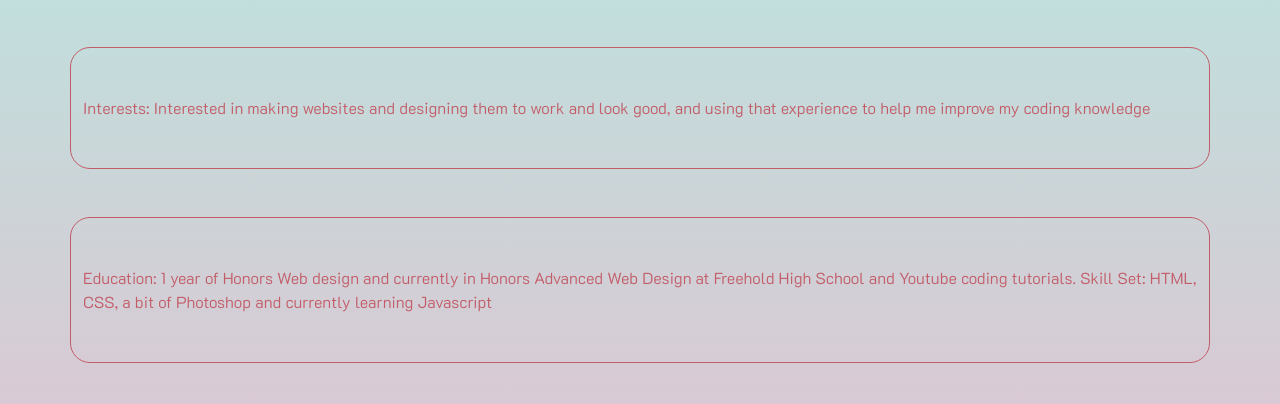
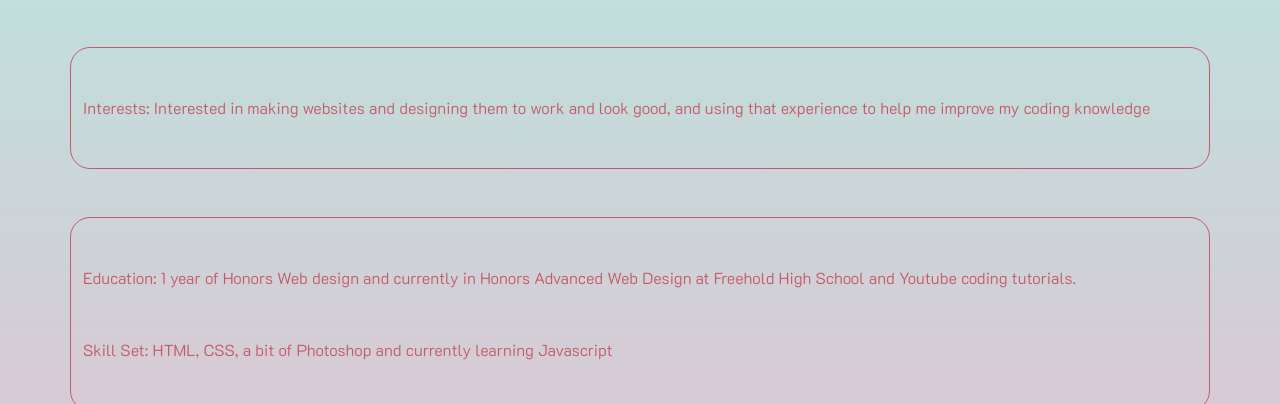
Before and after one commit to Giorios/portfolio2, a website: page index.html in a window 1280 px wide. Shown: the part 256-660 px from the top of the page. Drawn offline with nearby package versions, Linux system fonts and the light colour scheme.

Commit message:
minor change

```diff
--- a/index.html
+++ b/index.html
@@ -88,6 +88,10 @@
           <div class="row my-5">
             <div class="col" data-aos="fade-left" data-aos-delay="500">
               Education: 1 year of Honors Web design and currently in Honors Advanced Web Design at Freehold High School and Youtube coding tutorials.
+            </div>
+          </div>
+                      <div class="row my-5">
+            <div class="col" data-aos="fade-left" data-aos-delay="500">
               Skill Set: HTML, CSS, a bit of Photoshop and currently learning Javascript
             </div>
           </div>
```
